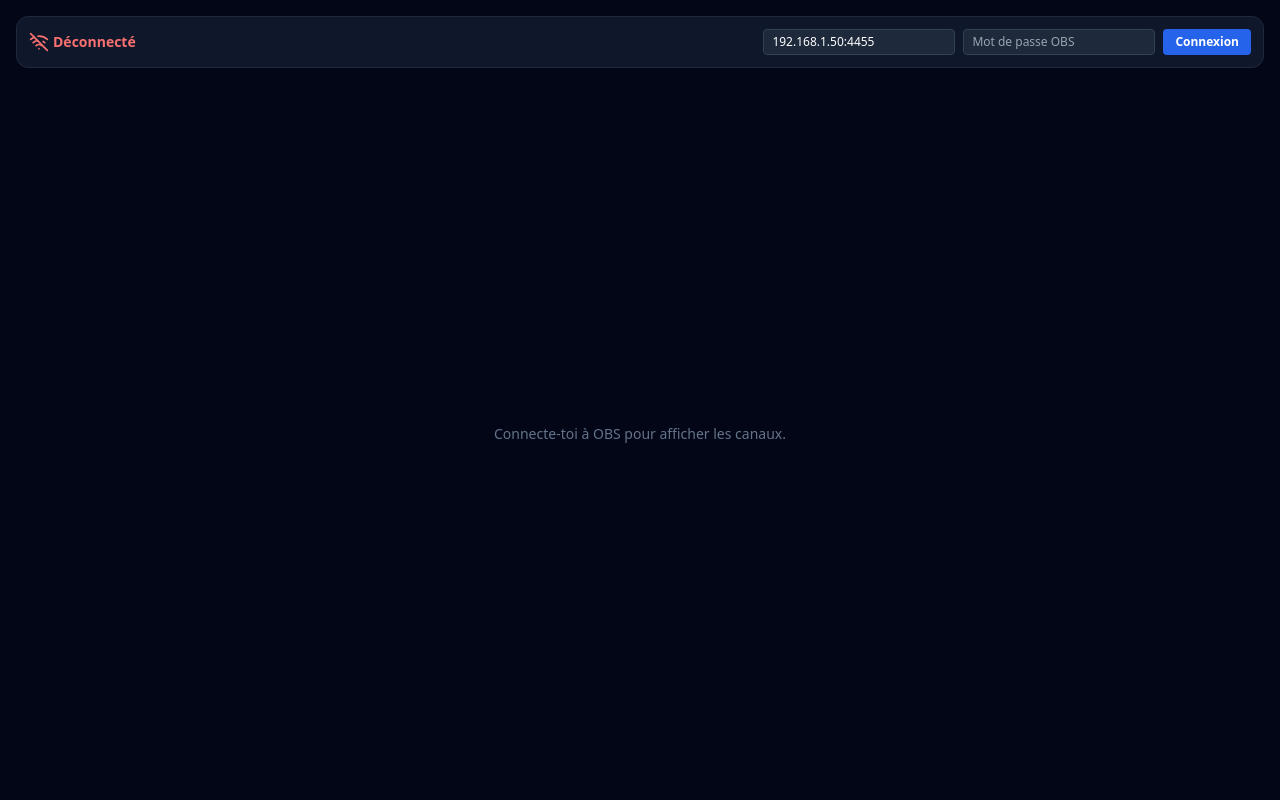
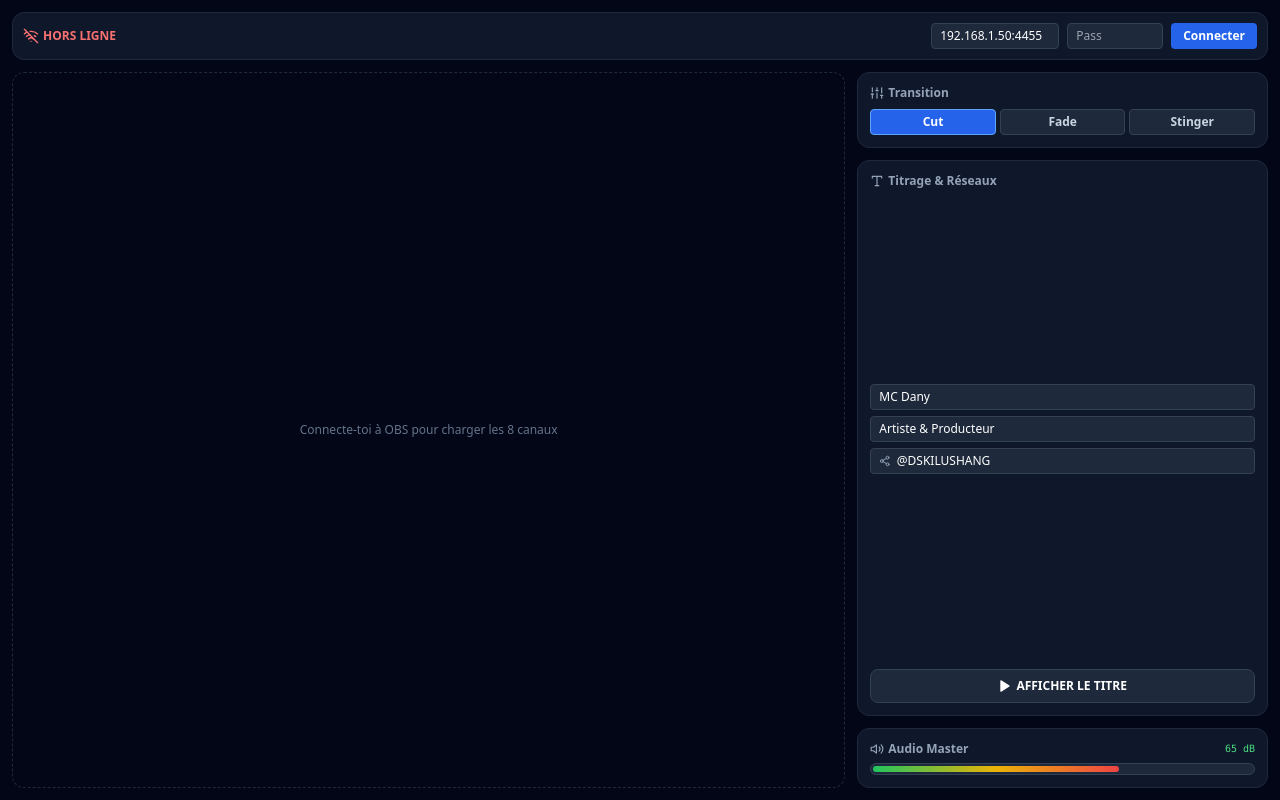
Before and after one commit to Dskilushang/DSK-MV-switcher, a React (Vite) app: page / in a window 1280 px wide. Built offline with nearby package versions, Linux system fonts and the light colour scheme; what obs-websocket-js would draw is missing.

Commit message:
Enhance App with Lower Thirds and Scene Management

```diff
--- a/src/App.tsx
+++ b/src/App.tsx
@@ -1,6 +1,6 @@
 import React, { useState, useEffect } from 'react';
 import OBSWebSocket from 'obs-websocket-js';
-import { Wifi, WifiOff, Tv, Volume2 } from 'lucide-react';
+import { Wifi, WifiOff, Volume2, Sliders, Type, Share2, Play } from 'lucide-react';
 
 const obs = new OBSWebSocket();
 
@@ -11,105 +11,234 @@ export default function App() {
   const [currentScene, setCurrentScene] = useState('');
   const [scenes, setScenes] = useState<string[]>([]);
 
-  // Fonction pour se connecter à OBS Studio
+  // Monitoring Audio & Transitions
+  const [audioLevel, setAudioLevel] = useState(65); // Niveau Vumètre simulé/lu
+  const [selectedTransition, setSelectedTransition] = useState('Cut');
+
+  // Lower Thirds / Titrage
+  const [speakerName, setSpeakerName] = useState('MC Dany');
+  const [speakerTitle, setSpeakerTitle] = useState('Artiste & Producteur');
+  const [socialHandle, setSocialHandle] = useState('@DSKILUSHANG');
+  const [isLowerThirdActive, setIsLowerThirdActive] = useState(false);
+
+  // Connexion OBS
   const connectOBS = async () => {
     try {
       await obs.connect(`ws://${serverIP}`, password);
       setIsConnected(true);
-      console.log('Connecté à OBS avec succès !');
 
-      // Récupérer la liste des scènes au démarrage
       const response = await obs.call('GetSceneList');
       setScenes(response.scenes.map((s: any) => s.sceneName));
       setCurrentScene(response.currentProgramSceneName);
 
-      // Écouter les changements de scène en direct depuis OBS
       obs.on('CurrentProgramSceneChanged', (data) => {
         setCurrentScene(data.sceneName);
       });
-
     } catch (error) {
       console.error('Erreur de connexion OBS :', error);
       alert('Impossible de se connecter à OBS. Vérifie l\'IP et le mot de passe.');
     }
   };
 
-  // Fonction pour basculer de scène (Action PGM)
-  const switchScene = async (sceneName: string) => {
-    if (!isConnected) return;
+  // Basculer de scène
+  const switchSceneByIndex = (index: number) => {
+    if (scenes[index]) {
+      obs.call('SetCurrentProgramScene', { sceneName: scenes[index] }).catch(console.error);
+    }
+  };
+
+  // Déclencher le Lower Third (Titre/Réseaux)
+  const toggleLowerThird = async () => {
+    const newState = !isLowerThirdActive;
+    setIsLowerThirdActive(newState);
+
+    if (isConnected) {
       try {
-      await obs.call('SetCurrentProgramScene', { sceneName });
-    } catch (error) {
-      console.error('Erreur lors du changement de scène :', error);
+        // Envoi des textes et bascule de la source texte sur OBS
+        await obs.call('SetInputSettings', {
+          inputName: 'LowerThird_Text',
+          inputSettings: { text: `${speakerName}\n${speakerTitle}` }
+        });
+        await obs.call('SetInputSettings', {
+          inputName: 'Social_Text',
+          inputSettings: { text: socialHandle }
+        });
+        await obs.call('SetSceneItemEnabled', {
+          sceneName: currentScene,
+          sceneItemId: 1, // ID du calque Lower Third
+          sceneItemEnabled: newState
+        });
+      } catch (err) {
+        console.log('Mode démo / Source OBS non configurée');
+      }
     }
   };
 
   return (
-    <div className="flex flex-col h-screen bg-slate-950 text-white p-4">
-      {/* Barre de statut et de connexion */}
-      <div className="flex justify-between items-center bg-slate-900 p-3 rounded-xl border border-slate-800 mb-4">
-        <div className="flex items-center space-x-2">
+    <div className="flex flex-col h-screen bg-slate-950 text-white p-3 space-y-3 select-none">
+
+      {/* 1. BARRE DE STATUT & CONNEXION */}
+      <div className="flex justify-between items-center bg-slate-900 p-2.5 rounded-xl border border-slate-800">
+        <div className="flex items-center space-x-3">
           {isConnected ? (
-            <span className="flex items-center text-green-400 text-sm font-semibold">
-              <Wifi className="w-5 h-5 mr-1" /> Connecté à OBS
+            <span className="flex items-center text-green-400 text-xs font-bold">
+              <Wifi className="w-4 h-4 mr-1" /> EN DIRECT (OBS)
             </span>
           ) : (
-            <span className="flex items-center text-red-400 text-sm font-semibold">
-              <WifiOff className="w-5 h-5 mr-1" /> Déconnecté
+            <span className="flex items-center text-red-400 text-xs font-bold">
+              <WifiOff className="w-4 h-4 mr-1" /> HORS LIGNE
             </span>
           )}
         </div>
 
-        {/* Champs de configuration rapide */}
         {!isConnected && (
           <div className="flex space-x-2">
             <input
               type="text"
               value={serverIP}
               onChange={(e) => setServerIP(e.target.value)}
-              placeholder="IP:Port (ex: 192.168.1.50:4455)"
-              className="bg-slate-800 text-xs px-2 py-1 rounded border border-slate-700 text-white"
+              placeholder="IP:Port"
+              className="bg-slate-800 text-xs px-2 py-1 rounded border border-slate-700 text-white w-32"
             />
             <input
               type="password"
               value={password}
               onChange={(e) => setPassword(e.target.value)}
-              placeholder="Mot de passe OBS"
-              className="bg-slate-800 text-xs px-2 py-1 rounded border border-slate-700 text-white"
+              placeholder="Pass"
+              className="bg-slate-800 text-xs px-2 py-1 rounded border border-slate-700 text-white w-24"
             />
             <button
               onClick={connectOBS}
               className="bg-blue-600 hover:bg-blue-500 text-xs px-3 py-1 rounded font-bold"
             >
-              Connexion
+              Connecter
             </button>
           </div>
         )}
       </div>
 
-      {/* Grille des canaux / Scènes (Simulateur de mélangeur 8 canaux) */}
-      <div className="grid grid-cols-4 gap-3 flex-1">
+      {/* 2. ZONE PRINCIPALE (GRILLE ET PANNEAUX) */}
+      <div className="grid grid-cols-12 gap-3 flex-1 overflow-hidden">
+
+        {/* GRILLE DES 8 CANAUX VIDÉO (8 colonnes) */}
+        <div className="col-span-8 grid grid-cols-4 gap-2">
           {scenes.length > 0 ? (
-          scenes.slice(0, 8).map((scene, index) => (
+            scenes.slice(0, 8).map((scene, index) => {
+              const isPGM = currentScene === scene;
+              return (
                 <button
                   key={scene}
-              onClick={() => switchScene(scene)}
-              className={`flex flex-col justify-between p-4 rounded-xl border-2 font-bold transition-all ${
-                currentScene === scene
-                  ? 'bg-red-600 border-red-400 shadow-lg shadow-red-900/50'
+                  onClick={() => switchSceneByIndex(index)}
+                  className={`flex flex-col justify-between p-3 rounded-xl border-2 font-bold transition-all ${
+                    isPGM
+                      ? 'bg-red-600 border-red-400 shadow-lg shadow-red-900/50 scale-[0.98]'
                       : 'bg-slate-900 border-slate-800 hover:bg-slate-800'
                   }`}
                 >
-              <span className="text-xs text-slate-400">CH {index + 1}</span>
-              <span className="text-lg truncate">{scene}</span>
-              <span className="text-[10px] uppercase tracking-wider">{currentScene === scene ? 'PGM' : 'Prêt'}</span>
+                  <span className="text-[10px] text-slate-400">CH {index + 1}</span>
+                  <span className="text-sm truncate my-1">{scene}</span>
+                  <span className="text-[9px] uppercase tracking-wider">{isPGM ? '● PGM' : 'Prêt'}</span>
                 </button>
-          ))
+              );
+            })
           ) : (
-          <div className="col-span-4 flex items-center justify-center text-slate-500 text-sm">
-            {isConnected ? 'Chargement des scènes...' : 'Connecte-toi à OBS pour afficher les canaux.'}
+            <div className="col-span-4 flex items-center justify-center text-slate-500 text-xs border border-dashed border-slate-800 rounded-xl">
+              Connecte-toi à OBS pour charger les 8 canaux
             </div>
           )}
+        </div>
+
+        {/* PANNEAU LATÉRAL : TRANSITIONS, TITRAGE & AUDIO (4 colonnes) */}
+        <div className="col-span-4 flex flex-col space-y-3">
+
+          {/* SECTEUR TRANSITIONS */}
+          <div className="bg-slate-900 p-3 rounded-xl border border-slate-800 space-y-2">
+            <span className="text-xs font-bold text-slate-400 flex items-center">
+              <Sliders className="w-3.5 h-3.5 mr-1" /> Transition
+            </span>
+            <div className="grid grid-cols-3 gap-1">
+              {['Cut', 'Fade', 'Stinger'].map((t) => (
+                <button
+                  key={t}
+                  onClick={() => setSelectedTransition(t)}
+                  className={`text-xs py-1 rounded font-semibold border ${
+                    selectedTransition === t
+                      ? 'bg-blue-600 border-blue-400 text-white'
+                      : 'bg-slate-800 border-slate-700 text-slate-300'
+                  }`}
+                >
+                  {t}
+                </button>
+              ))}
+            </div>
+          </div>
+
+          {/* SECTEUR LOWER THIRDS / TITRAGE */}
+          <div className="bg-slate-900 p-3 rounded-xl border border-slate-800 space-y-2 flex-1 flex flex-col justify-between">
+            <span className="text-xs font-bold text-slate-400 flex items-center">
+              <Type className="w-3.5 h-3.5 mr-1" /> Titrage & Réseaux
+            </span>
+
+            <div className="space-y-1.5 text-xs">
+              <input
+                type="text"
+                value={speakerName}
+                onChange={(e) => setSpeakerName(e.target.value)}
+                placeholder="Nom de l'intervenant"
+                className="w-full bg-slate-800 border border-slate-700 rounded px-2 py-1 text-white"
+              />
+              <input
+                type="text"
+                value={speakerTitle}
+                onChange={(e) => setSpeakerTitle(e.target.value)}
+                placeholder="Fonction / Titre"
+                className="w-full bg-slate-800 border border-slate-700 rounded px-2 py-1 text-white"
+              />
+              <div className="flex items-center bg-slate-800 border border-slate-700 rounded px-2 py-1">
+                <Share2 className="w-3 h-3 mr-1.5 text-slate-400" />
+                <input
+                  type="text"
+                  value={socialHandle}
+                  onChange={(e) => setSocialHandle(e.target.value)}
+                  placeholder="@pseudo_reseaux"
+                  className="bg-transparent w-full text-white focus:outline-none"
+                />
+              </div>
+            </div>
+
+            <button
+              onClick={toggleLowerThird}
+              className={`w-full py-2 rounded-lg font-bold text-xs flex items-center justify-center transition-all ${
+                isLowerThirdActive
+                  ? 'bg-amber-500 text-black shadow-lg shadow-amber-900/40'
+                  : 'bg-slate-800 hover:bg-slate-700 text-white border border-slate-700'
+              }`}
+            >
+              <Play className="w-3.5 h-3.5 mr-1 fill-current" />
+              {isLowerThirdActive ? 'MASQUER LE TITRE' : 'AFFICHER LE TITRE'}
+            </button>
+          </div>
+
+          {/* SECTEUR MONITORING AUDIO (TABLE DE MIXAGE) */}
+          <div className="bg-slate-900 p-3 rounded-xl border border-slate-800 space-y-1.5">
+            <div className="flex justify-between items-center text-xs">
+              <span className="font-bold text-slate-400 flex items-center">
+                <Volume2 className="w-3.5 h-3.5 mr-1" /> Audio Master
+              </span>
+              <span className="text-[10px] text-green-400 font-mono">{audioLevel} dB</span>
+            </div>
+
+            {/* Barre Vumètre audio */}
+            <div className="w-full bg-slate-800 h-3 rounded-full overflow-hidden p-0.5 border border-slate-700 flex items-center">
+              <div
+                className="h-full bg-gradient-to-r from-green-500 via-yellow-500 to-red-500 rounded-full transition-all duration-300"
+                style={{ width: `${audioLevel}%` }}
+              />
+            </div>
+          </div>
+
+        </div>
+
       </div>
     </div>
   );
```
Lines whose indentation alone changed are shown as unchanged.
